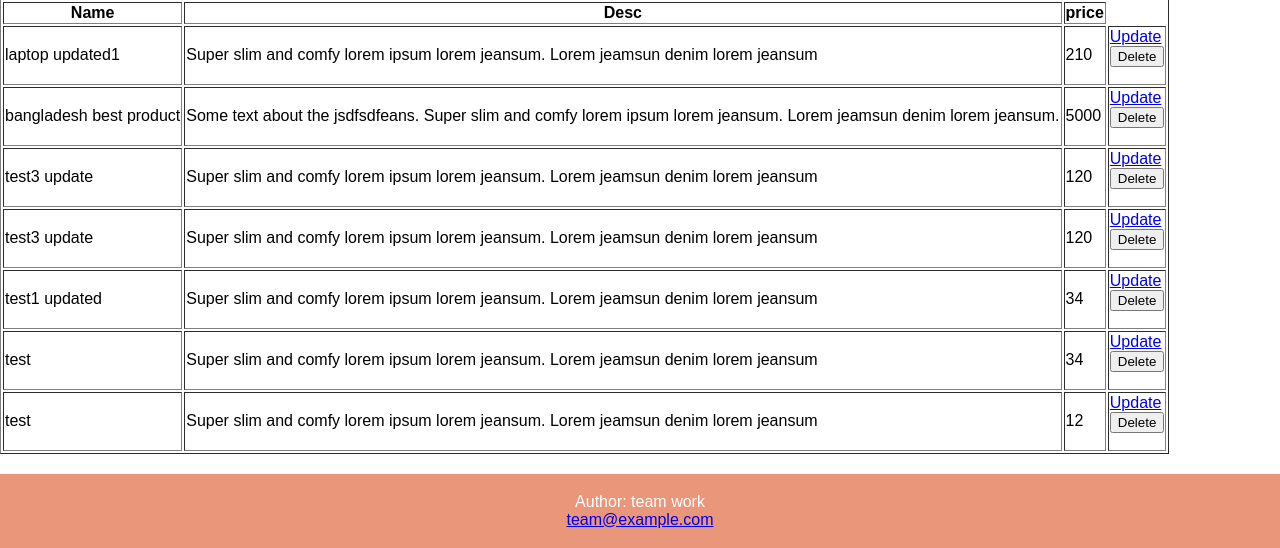
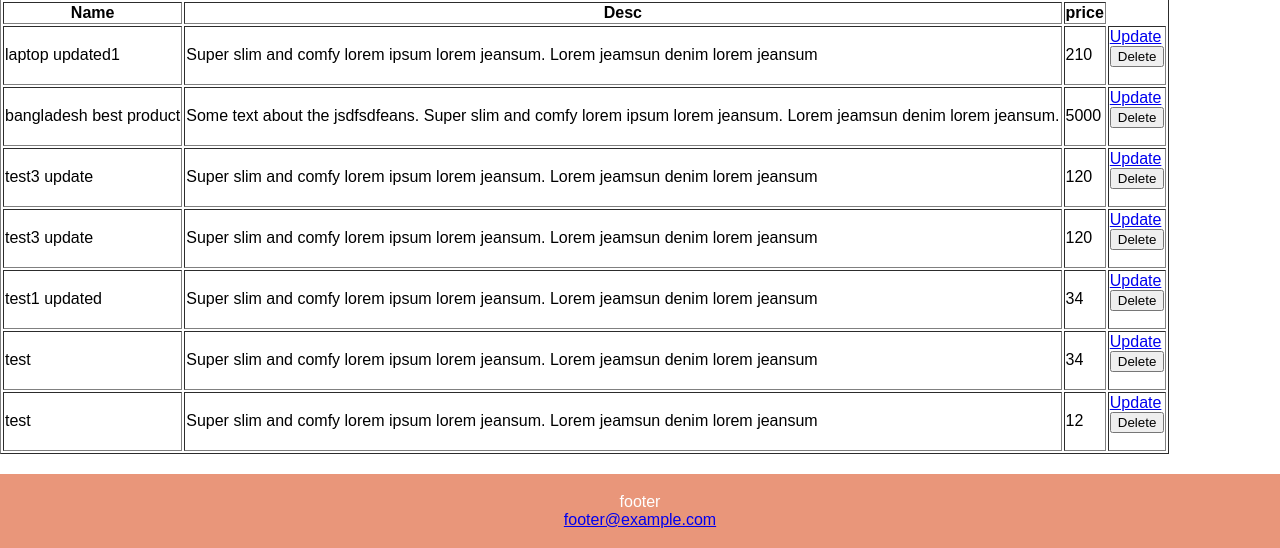
Before and after one commit to alaminsheikh01/WEB-TECHNOLOGY-university-course, a PHP site: page /welcome.php in a window 1280 px wide. Shown: the part 287-835 px from the top of the page. Run offline with PHP 8.4, Linux system fonts and the light colour scheme; the visitor is signed in with stand-in values (Sample User, id 1).

Commit message:
finished

```diff
--- a/mid_project/dashboard_update_prod.php
+++ b/mid_project/dashboard_update_prod.php
@@ -8,8 +8,6 @@
 
 <?php include "view/partials/_nav.php"?>
 <link href="style.css" rel="stylesheet">
-
-
 
 <div style="text-align:center">
 <h1>Welcome, <?php echo $_SESSION['username']; ?></h1>
--- a/mid_project/view/admin/create.php
+++ b/mid_project/view/admin/create.php
@@ -16,7 +16,6 @@ function getProducts()
 {
     return json_decode(file_get_contents(__DIR__ . '../../../products.json'), true);
 }
-// var_dump(getProducts());
 
 function getProductById($id)
 {
--- a/mid_project/view/partials/footer.php
+++ b/mid_project/view/partials/footer.php
@@ -8,6 +8,6 @@
 }
 </style>
 <footer>
-  <p>Author: team work<br>
-  <a href="mailto:team@example.com">team@example.com</a></p>
+  <p>footer<br>
+  <a href="mailto:team@example.com">footer@example.com</a></p>
 </footer>
--- a/mid_project/welcome.php
+++ b/mid_project/welcome.php
@@ -1,8 +1,8 @@
 <?php
 	session_start();
 
-	if (!isset($_SESSION['username'])) {
-		header("Location: signup.php");
+	if (! isset($_SESSION['username'])) {
+		header("Location: login.php");
 	}
 ?>
 <?php include "view/partials/_nav.php"?>
```
Also changed, not shown: mid_project/data.json (indentation only).
